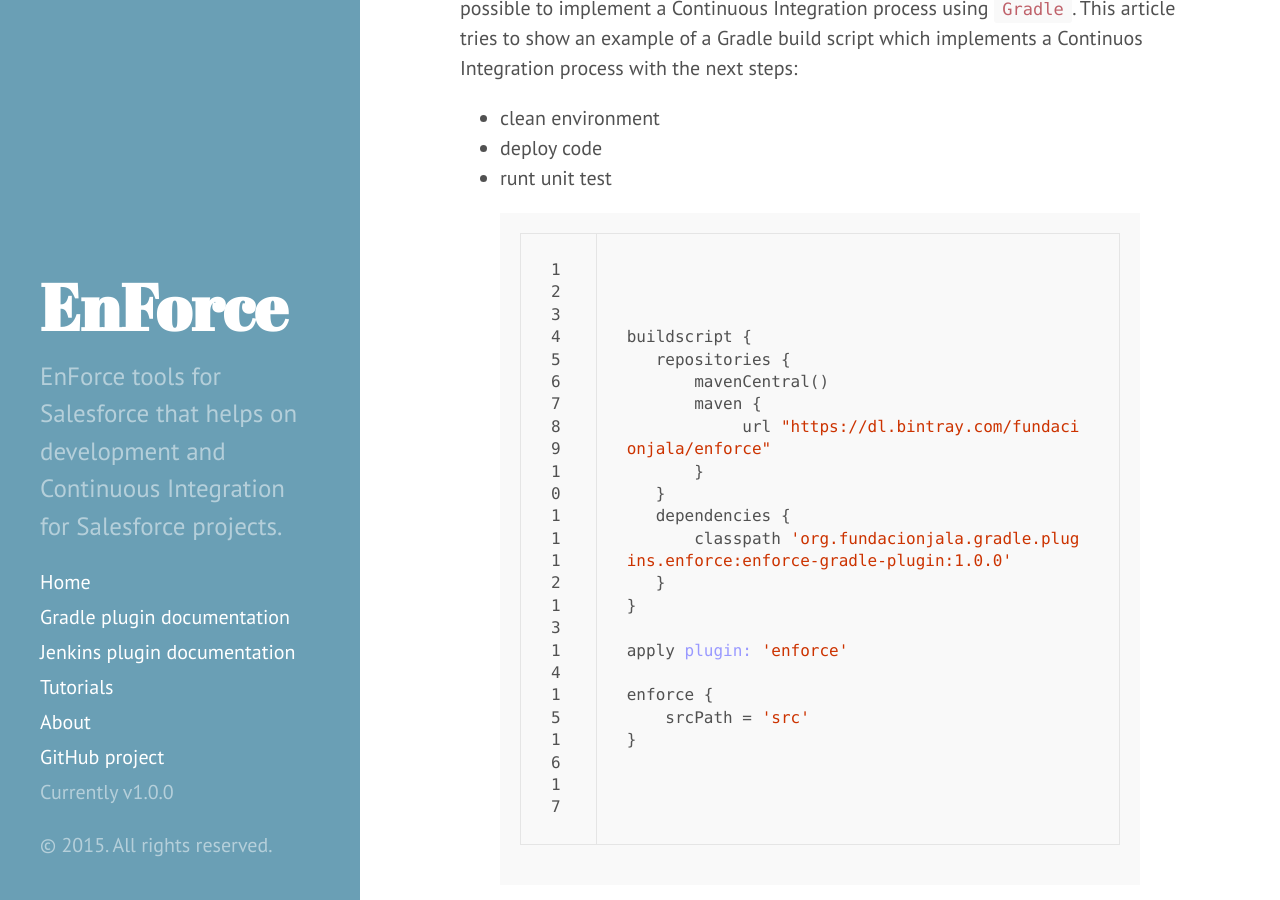
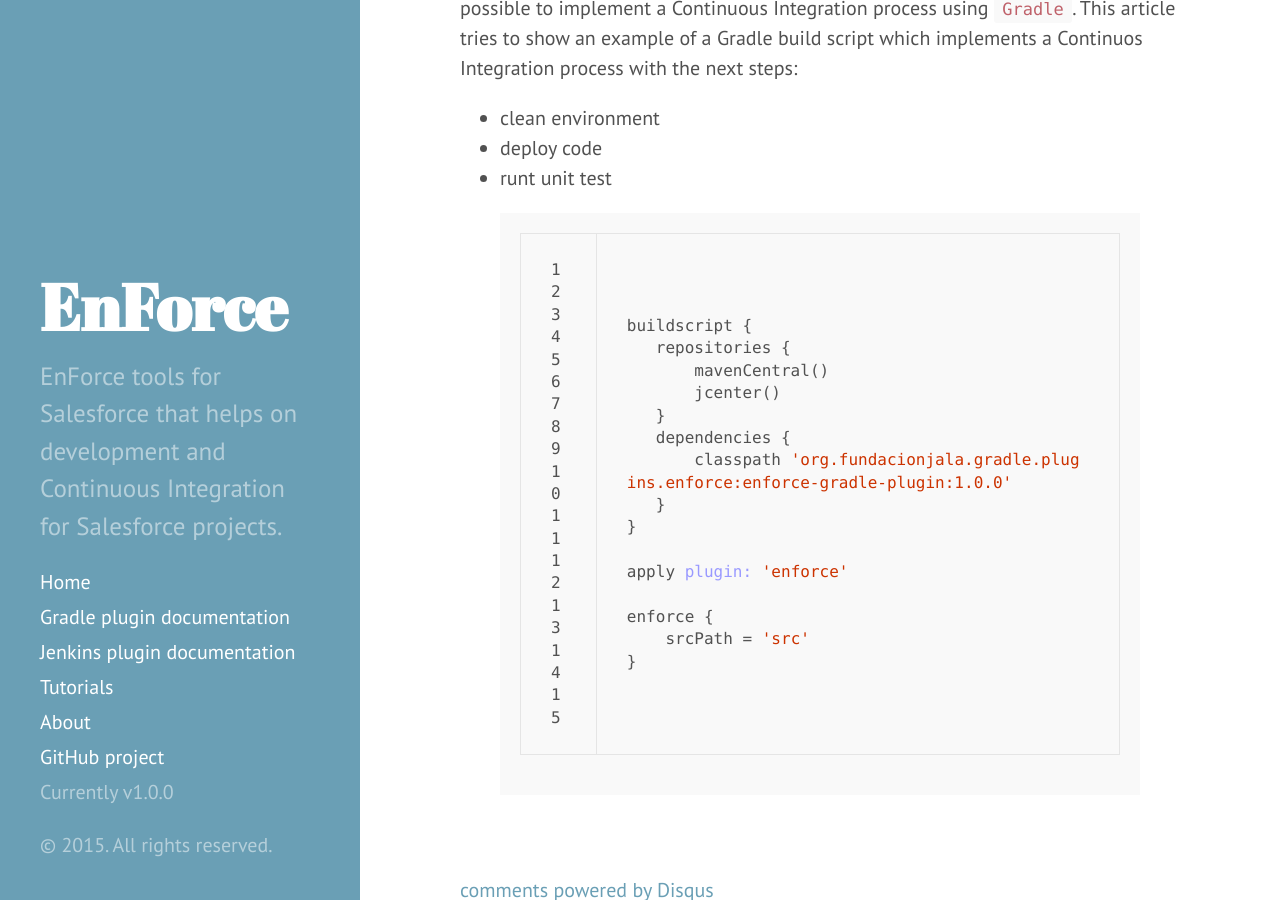
Before and after one commit to fundacionjala/enforce-gradle-plugin, a Jekyll site: the page built from _posts/2015-03-13-implement-a-continuous-integration-for-a-salesforce-project.md, in a window 1280 px wide and 900 px high, scrolled down 447 px. Built offline with Jekyll 4.4.1, drawn with Linux system fonts in a browser that asks for light colours; comment, search, counter and statistics services are not loaded.

Commit message:
updated repositories

```diff
--- a/_posts/2015-03-13-implement-a-continuous-integration-for-a-salesforce-project.md
+++ b/_posts/2015-03-13-implement-a-continuous-integration-for-a-salesforce-project.md
@@ -19,9 +19,7 @@
 buildscript {
    repositories {
        mavenCentral()
-       maven {
-            url "https://dl.bintray.com/fundacionjala/enforce"
-       }
+       jcenter()
    }
    dependencies {
        classpath 'org.fundacionjala.gradle.plugins.enforce:enforce-gradle-plugin:1.0.0'
```
Also changed, not shown: _docs/configuration.md (+1 -3 lines), _docs/installation.md (+1 -3 lines), _docs/quickstart.md (+1 -3 lines), _home/2000-01-03-quickstart.md (+1 -3 lines).
